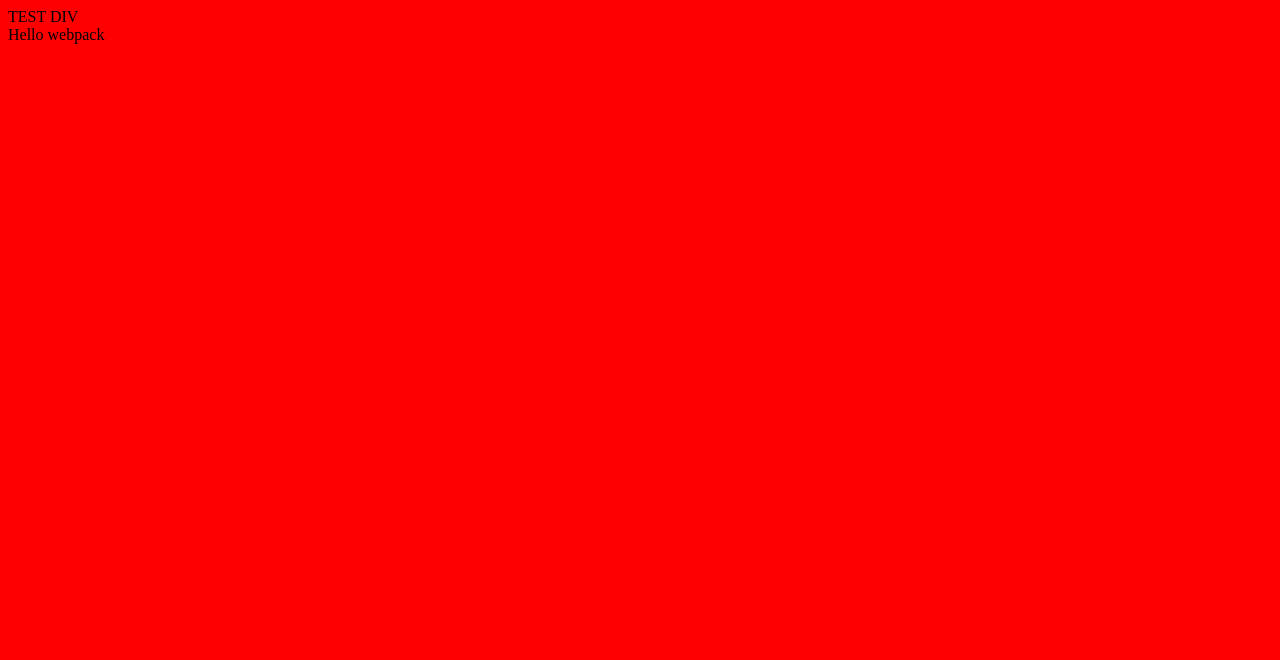
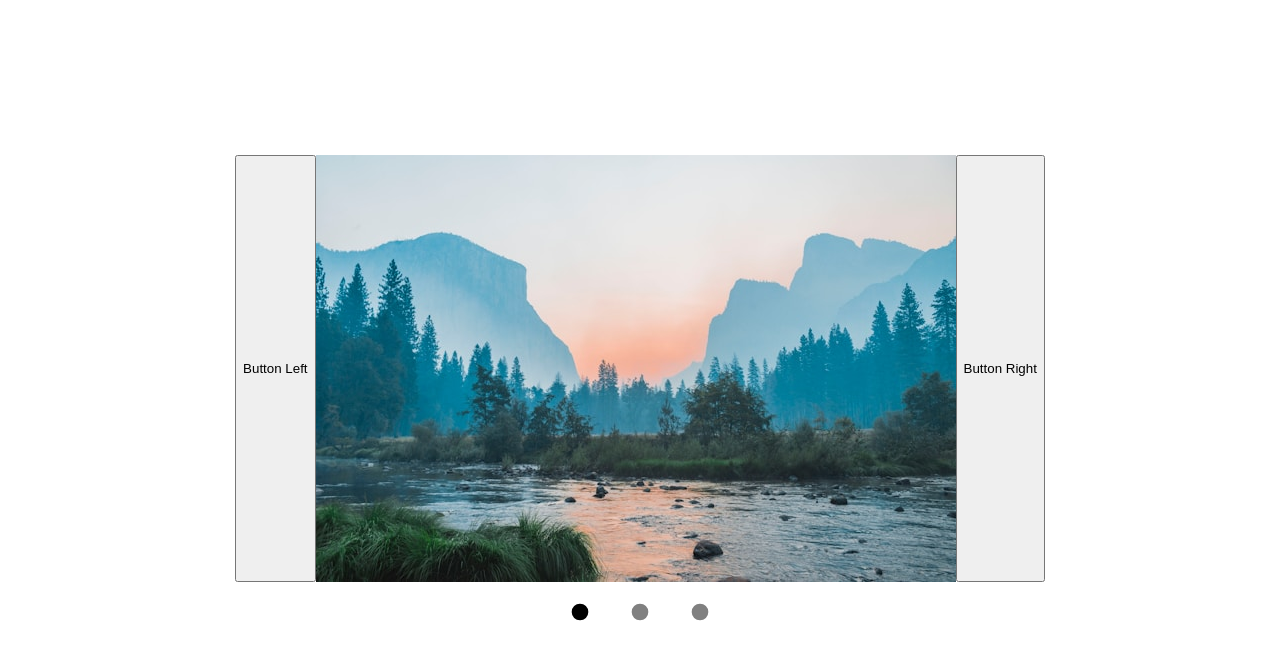
Before and after one commit to MarcusW9/image-slider, a website built with webpack: page src/index.html in a window 1280 px wide. Built offline with nearby package versions, Linux system fonts and the light colour scheme.

Commit message:
Add slider
Package setup
Add slider functionality with 3 images

```diff
--- a/package.json
+++ b/package.json
@@ -17,6 +17,7 @@
     "eslint-config-airbnb-base": "^15.0.0",
     "eslint-config-prettier": "^9.1.0",
     "eslint-plugin-import": "^2.29.1",
+    "file-loader": "^6.2.0",
     "globals": "^15.0.0",
     "html-webpack-plugin": "^5.6.0",
     "prettier": "3.2.5",
@@ -28,5 +29,5 @@
     "lodash": "^4.17.21"
   },
   "keywords": [],
-  "description": ""
+  "description": "Contains ESLint Contains webpack JS dist bundle and src bundle HTML Plugin CSS Loader"
 }
--- a/src/index.html
+++ b/src/index.html
@@ -6,6 +6,21 @@
     <title>Document</title>
   </head>
   <body>
-    <div>TEST DIV</div>
+    <div class="main">
+      <div class="slider-container">
+        <button class="slider-button slider-left">Button Left</button>
+        <div class="image-container">
+          <img class="image active" src="./images/bailey-zindel-NRQV-hBF10M-unsplash.jpg">
+          <img class="image" src="./images/mark-harpur-K2s_YE031CA-unsplash.jpg">
+          <img class="image" src="./images/pine-watt-2Hzmz15wGik-unsplash.jpg">
+        </div>
+        <button class="slider-button slider-right">Button Right</button>
+      </div>
+      <div class="navigation-dots">
+        <div><svg class="navigation-dot active" xmlns="http://www.w3.org/2000/svg" viewBox="0 0 24 24"><title>Navigation Dot</title><circle cx="12" cy="12" r="10" /></svg></div>
+        <div><svg class="navigation-dot" xmlns="http://www.w3.org/2000/svg" viewBox="0 0 24 24"><title>Navigation Dot</title><circle cx="12" cy="12" r="10" /></svg></div>
+        <div><svg class="navigation-dot" xmlns="http://www.w3.org/2000/svg" viewBox="0 0 24 24"><title>Navigation Dot</title><circle cx="12" cy="12" r="10" /></svg></div>
+      </div>
+    </div>
   </body>
 </html>
--- a/src/index.js
+++ b/src/index.js
@@ -1,25 +1,34 @@
-import _ from "lodash";
+// import _ from "lodash";
 import "./style.css";
+import img1 from './images/bailey-zindel-NRQV-hBF10M-unsplash.jpg';
+import img2 from './images/mark-harpur-K2s_YE031CA-unsplash.jpg';
+import img3 from './images/pine-watt-2Hzmz15wGik-unsplash.jpg';
 
-console.log("hello world");
+let number = 0;
 
-const name = "James";
+function updateActiveImage() {
+    document.querySelectorAll(".active").forEach((activeElement) => activeElement.classList.remove("active"))
+    document.querySelectorAll(".image")[number].classList.add("active");
 
-const person = { first: name };
-
-console.log(person);
-
-const sayHelloLinting = (fName) => {
-  console.log(`Hello linting, ${fName}`);
-};
-
-function component() {
-  const element = document.createElement("div");
-
-  // Lodash, currently included via a script, is required for this line to work
-  element.innerHTML = _.join(["Hello", "webpack"], " ");
-
-  return element;
+    document.querySelectorAll(".navigation-dot")[number].classList.add("active");
 }
 
-document.body.appendChild(component());
+document.querySelectorAll(".slider-button").forEach((sliderButton) => {
+    if (sliderButton.classList.contains("slider-left")) {
+            sliderButton.addEventListener(("click"), () => {
+                console.log("left")
+                if (number <= 0) return
+                    number -= 1
+                    updateActiveImage();
+        })
+    }
+
+    if (sliderButton.classList.contains("slider-right")) {
+        sliderButton.addEventListener(("click"), () => {
+            console.log("right")
+            if (number >= 2) return
+                number += 1
+                updateActiveImage();
+        })
+    }
+})
--- a/src/style.css
+++ b/src/style.css
@@ -1,3 +1,41 @@
 body {
-  background-color: red;
+  margin: 0;
+  height: 100vh;
 }
+
+.image {
+  display: none;
+}
+
+.main {
+  display: flex;
+  flex-direction: column;
+  justify-content: center;
+  align-items: center;
+  height: inherit;
+}
+
+.image.active {
+  display: block
+}
+
+.slider-container {
+  display: flex;
+  flex-direction: row;
+}
+
+.navigation-dots {
+  display: flex;
+}
+
+.navigation-dot {
+  width: 20px;
+  fill: grey;
+  margin: 20px;
+}
+
+.navigation-dot.active {
+  width: 20px;
+  fill: black;
+  margin: 20px;
+}
--- a/webpack.config.js
+++ b/webpack.config.js
@@ -20,6 +20,18 @@ module.exports = {
         test: /\.css$/i,
         use: ["style-loader", "css-loader"],
       },
+      {
+        test: /\.(png|jpg|gif)$/i,
+        use: [
+          {
+            loader: 'file-loader',
+            options: {
+              name: '[name].[ext]',
+              outputPath: 'images/', // Specifies the output directory for images
+            },
+          },
+        ],
+      },
     ],
   },
 };
```
Also changed, not shown: dist/images/bailey-zindel-NRQV-hBF10M-unsplash.jpg (added), dist/images/mark-harpur-K2s_YE031CA-unsplash.jpg (added), dist/images/pine-watt-2Hzmz15wGik-unsplash.jpg (added), dist/index.html, dist/main.bundle.js, dist/main.bundle.js.LICENSE.txt (deleted), src/images/bailey-zindel-NRQV-hBF10M-unsplash.jpg (added), src/images/mark-harpur-K2s_YE031CA-unsplash.jpg (added), src/images/pine-watt-2Hzmz15wGik-unsplash.jpg (added), 1 other file.
